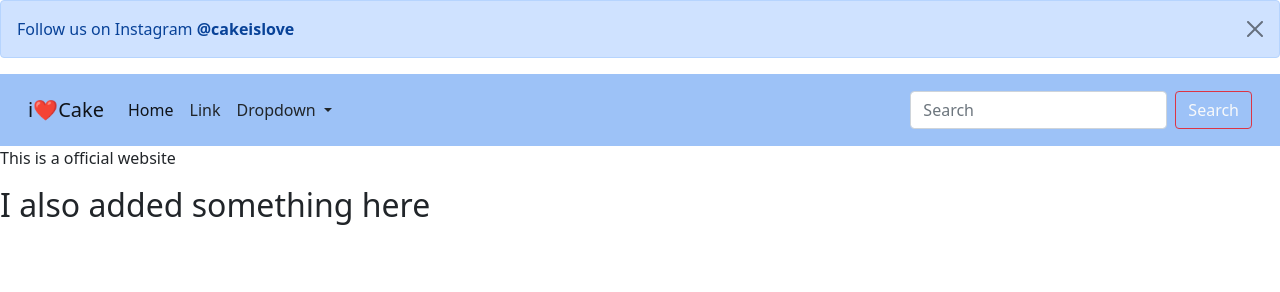
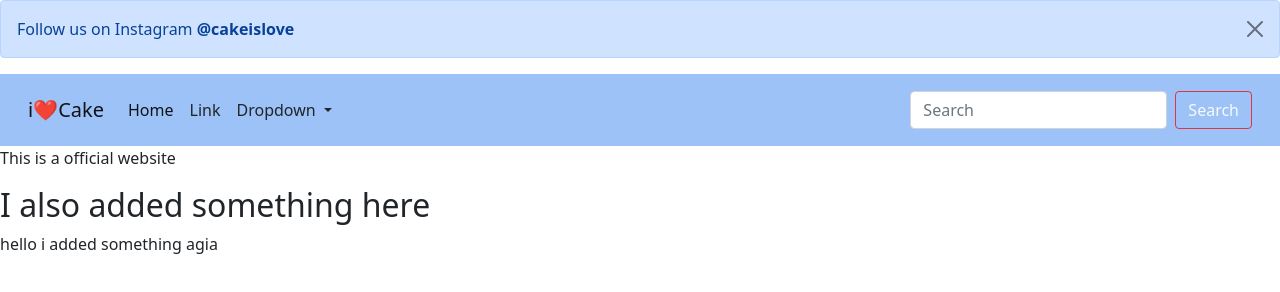
Before and after one commit to komukanti/cake, a plain HTML site: page index.html in a window 1280 px wide. Drawn offline with nearby package versions, Linux system fonts and the light colour scheme.

Commit message:
changes commited

```diff
--- a/index.html
+++ b/index.html
@@ -65,7 +65,7 @@
 
 
 
-
+<p>hello i added something agia</p>
 
 
 
```
